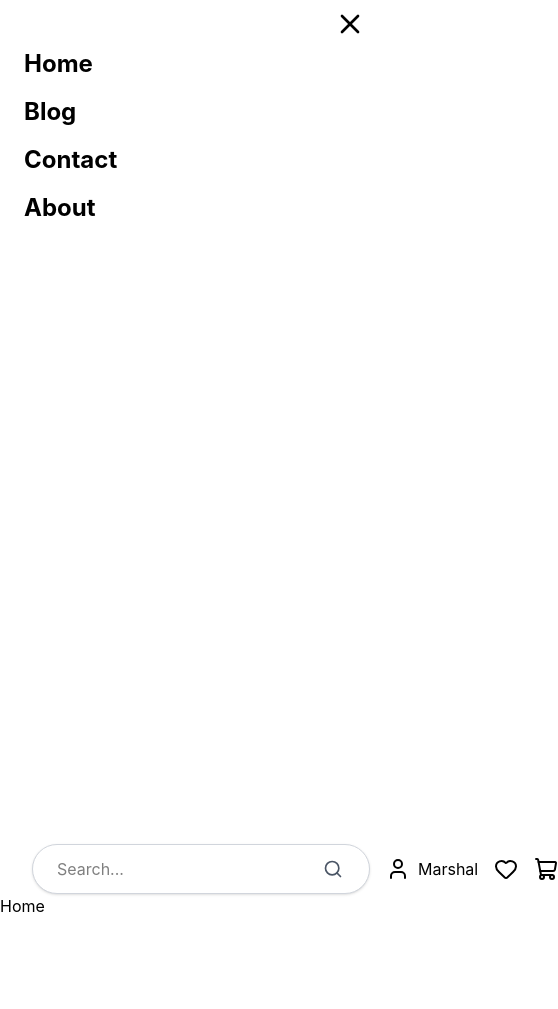
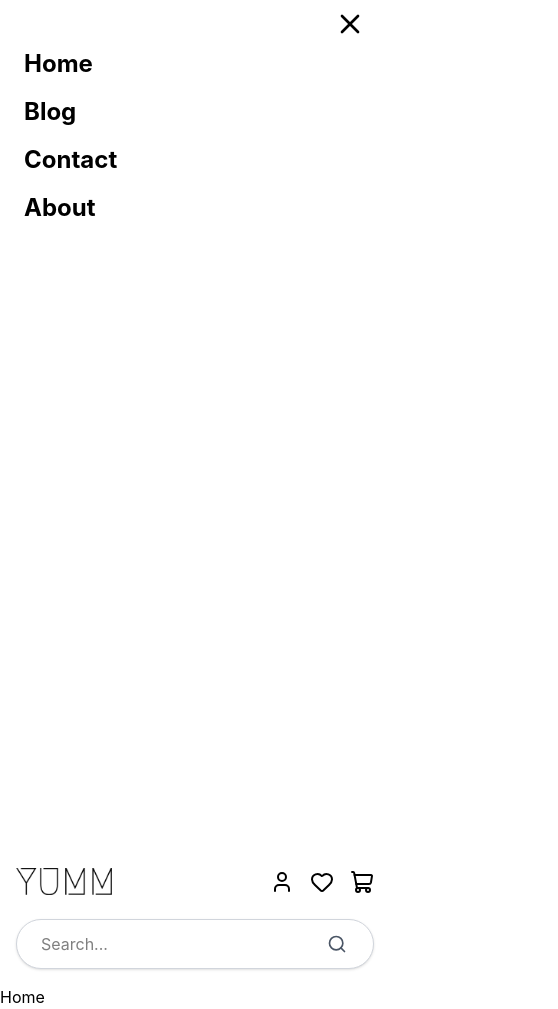
Before and after one commit to divmarshal/shopcart, a React (Vite) app: page / in a window 390 px wide. Shown: the whole page, 558 px wide, since content can reach past the window. Before the commit the page ends 918 px from the top, so only its background shows below. Built offline with nearby package versions, Linux system fonts and the light colour scheme.

Commit message:
Refactor Navbar layout for improved structure and styling

```diff
--- a/src/layout/Navbar.jsx
+++ b/src/layout/Navbar.jsx
@@ -9,40 +9,22 @@ import { Heart, ShoppingCart, User } from "lucide-react";
 const Navbar = () => {
   return (
     <>
-      {/* <nav className="flex justify-between  max-w-360 mx-auto">
-        <div className="py-6">
-          <Link to="/">
-            <img
-              src={placeholderLogo}
-              alt="logo"
-              className="w-24 md:w-32 h-auto"
-            />
-          </Link>
-        </div>
-        <div className="border-2 grow ">
-          <SearchBar />
-        </div>
-        <div className="flex gap-4 items-center">
-          <div className="flex items-center space-x-2">
-            <span>
-              <User />
-            </span>
-            <span>Marshal</span>
-          </div>
-          <div className="">
-            <Link>
-              <Heart />
-            </Link>
-          </div>
-          <div className="">
-            <Link>
-              <ShoppingCart />
-            </Link>
-          </div>
-        </div>
-      </nav> */}
+      <nav
+        className="
+    mx-auto max-w-360
+    grid
+    grid-cols-[auto_1fr]
+    items-center
+    gap-x-4
+    px-4
 
-      <nav className="mx-auto max-w-360 grid grid-cols-[auto_1fr_auto] items-center gap-4 px-4 lg:px-0">
+    md:grid-cols-[auto_1fr_auto]
+    md:gap-4
+
+    lg:px-0
+  "
+      >
+        {/* Logo */}
         <div className="py-6">
           <Link to="/">
             <img
@@ -52,12 +34,43 @@ const Navbar = () => {
             />
           </Link>
         </div>
-        <SearchBar />
-        <div className="flex items-center gap-4">
+
+        {/* Search */}
+        <div
+          className="
+      col-span-2
+      row-start-2
+      w-full
+      pb-4
+
+      md:col-span-1
+      md:row-start-1
+      md:col-start-2
+      md:pb-0
+    "
+        >
+          <SearchBar />
+        </div>
+
+        {/* Actions */}
+        <div
+          className="
+      col-start-2
+      row-start-1
+      flex
+      items-center
+      justify-end
+      gap-4
+
+      md:col-start-3
+      md:row-start-1
+    "
+        >
           <Link to="/account" className="flex items-center gap-2">
             <User />
-            <span>Marshal</span>
+            <span className="hidden sm:inline">Marshal</span>
           </Link>
+
           <Link to="/wishlist" aria-label="Wishlist">
             <Heart />
           </Link>
```
